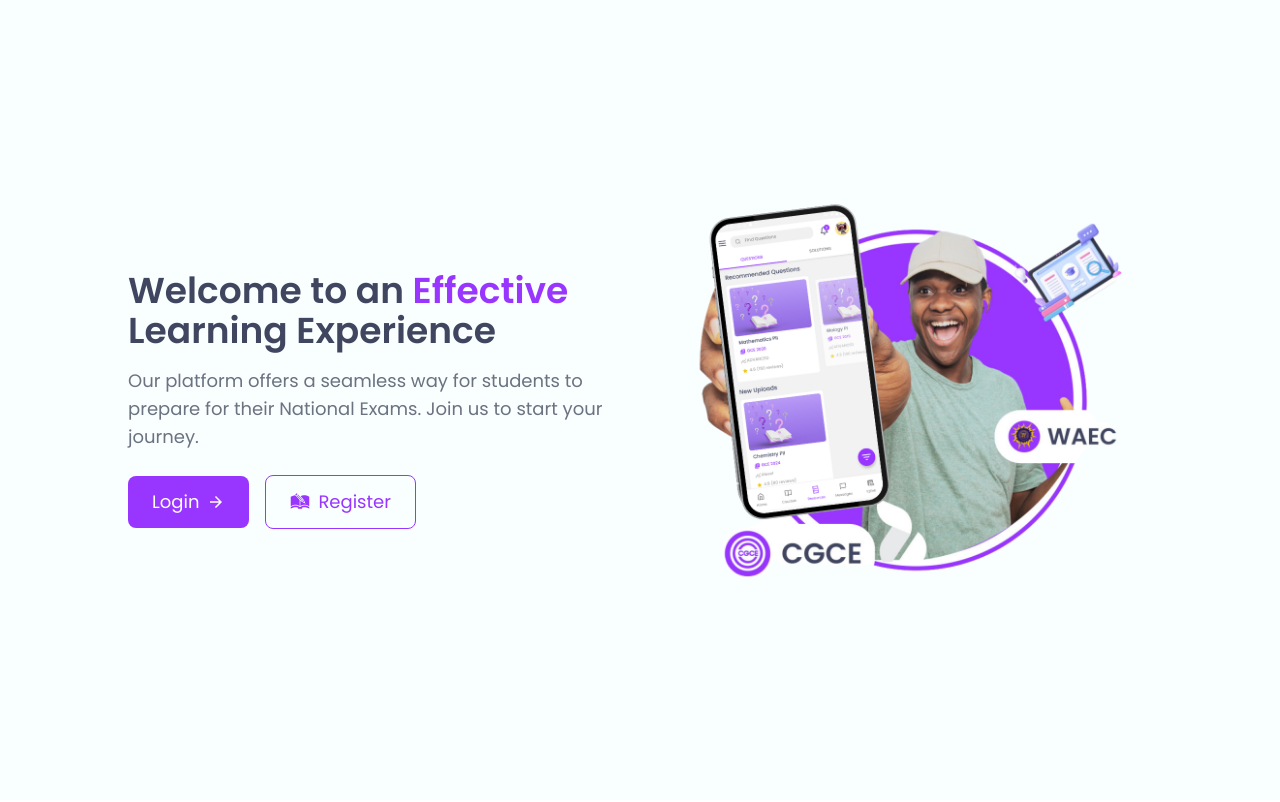
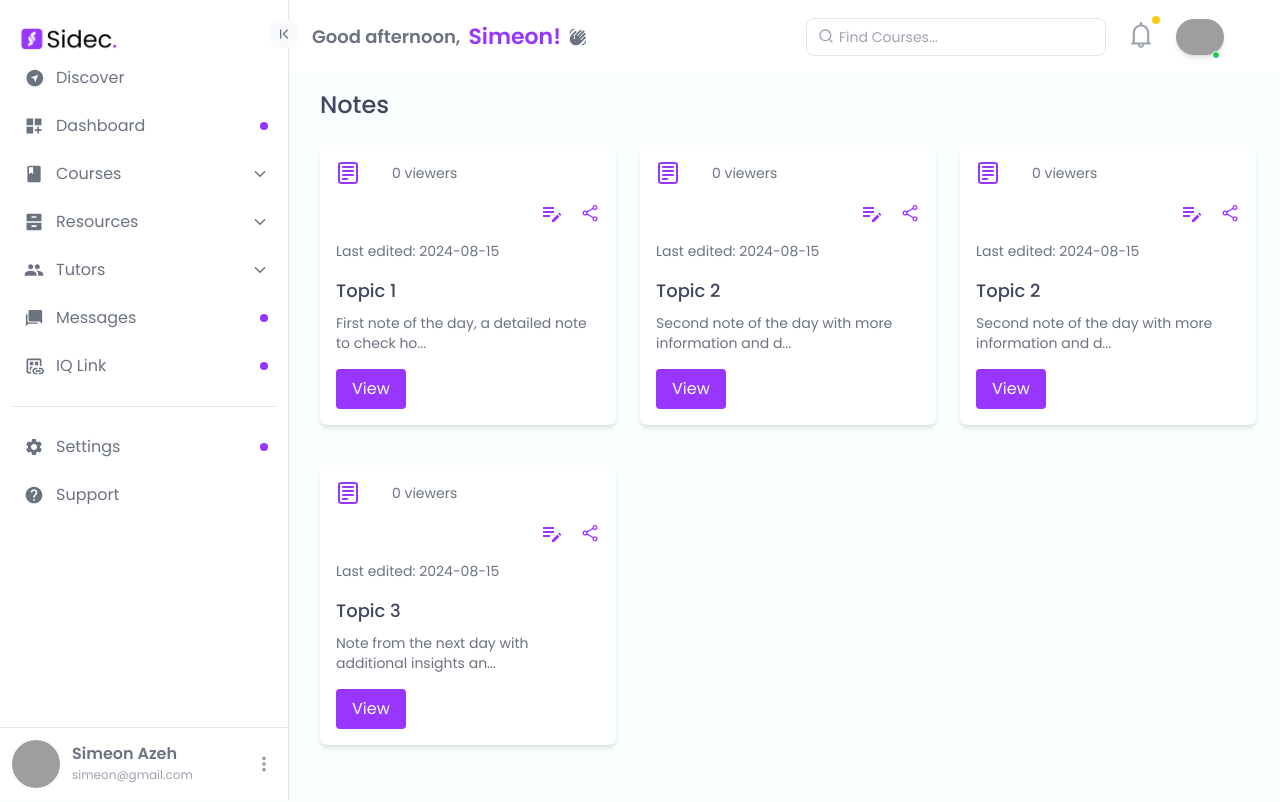
Before and after one commit to Simeon-Azeh/sidpreview, a React (Vite) app: page /Notes in a window 1280 px wide. Shown: the top 802 px of the page. Built offline with nearby package versions, Linux system fonts and the light colour scheme; grey boxes are pictures that could not be loaded.

Commit message:
updated notes

```diff
--- a/package.json
+++ b/package.json
@@ -14,6 +14,7 @@
     "antd": "^5.19.3",
     "aos": "^2.3.4",
     "chart.js": "^4.4.3",
+    "date-fns": "^3.6.0",
     "emoji-mart": "^5.6.0",
     "emoji-picker-react": "^4.11.1",
     "moment": "^2.30.1",
--- a/src/App.jsx
+++ b/src/App.jsx
@@ -31,6 +31,7 @@ import CourseEnrollment from './pages/Courses/CourseEnrollment';
 import Quiz from './pages/Resources/Quiz';
 import CourseMaterial from './pages/Courses/CourseMaterial';
 import ResourceDocs from './pages/Resources/ResourceDocs';
+import Notes from './pages/Courses/Notes';
 
 
 function ScrollToTop() {
@@ -85,6 +86,7 @@ function App() {
        <Route path="/messages" element={<Messages/>} />
        <Route path="/settings" element={<Settings/>} />
        <Route path="/support" element={<Support/>} />
+       <Route path="/Notes" element={<Notes/>} />
      </Routes>
      </BrowserRouter>
     </>
--- /dev/null
+++ b/src/components/Courses/NoteCard.jsx
@@ -0,0 +1,48 @@
+import React from 'react';
+import { CgNotes } from "react-icons/cg";
+import { IoShareSocialOutline } from "react-icons/io5";
+import { MdOutlineEditNote } from "react-icons/md";
+
+const NoteCard = ({ content, topic, viewers = [], lastEdited }) => {
+  return (
+    <div className="bg-white rounded-lg p-4 shadow-md mb-4 font-poppins">
+      {/* Notes icon and viewer section */}
+      <div className="flex items-center mb-4">
+       <p className='text-[#9835ff] text-2xl'><CgNotes /></p>
+        <div className="flex items-center ml-4">
+          {viewers.map((viewer, index) => (
+            <img
+              key={index}
+              src={viewer || 'https://via.placeholder.com/24'}
+              alt="viewer"
+              className="w-6 h-6 rounded-full border-2 border-white -ml-2"
+            />
+          ))}
+          <span className="ml-4 text-gray-500 text-sm">{viewers.length} viewers</span>
+        </div>
+      </div>
+
+      {/* Edit and Share buttons */}
+      <div className="flex justify-end mb-4 font-poppins">
+        <button className="ml-4 text-[#9835ff] text-2xl">
+        <MdOutlineEditNote />
+        </button>
+        <button className="ml-4 text-[#9835ff] text-xl">
+        <IoShareSocialOutline />
+        </button>
+      </div>
+
+      {/* Last edited text */}
+      <p className="text-sm text-gray-500 mb-4">Last edited: {lastEdited}</p>
+
+      {/* Truncated note and View button */}
+      <h3 className="text-lg font-medium text-[#404660] mb-2">{topic}</h3>
+      <p className="text-sm text-gray-500 mb-4">{`${content.slice(0, 50)}...`}</p>
+      <button className="bg-[#9835ff] text-white rounded px-4 py-2">
+        View
+      </button>
+    </div>
+  );
+};
+
+export default NoteCard;
--- a/src/index.css
+++ b/src/index.css
@@ -3,7 +3,9 @@
 @tailwind utilities;
 @import url('https://fonts.googleapis.com/css2?family=Poppins:ital,wght@0,100;0,200;0,300;0,400;0,500;0,600;0,700;0,800;0,900;1,100;1,200;1,300;1,400;1,500;1,600;1,700;1,800;1,900&display=swap');
 
-
+html {
+  scroll-behavior: smooth;
+}
 body {
   background-color: #f9feff;
 }
--- /dev/null
+++ b/src/pages/Courses/Notes.jsx
@@ -0,0 +1,173 @@
+import React, { useState } from 'react';
+import { format } from 'date-fns';
+import { Modal } from 'antd';
+import 'antd/dist/reset.css'; // or 'antd/dist/antd.css'
+
+import Sidebar, { SidebarItem, DropdownItem } from '../../components/Sidebar';
+import NoteCard from '../../components/Courses/NoteCard';
+import Navbar from '../../components/Navbar';
+import { Link } from 'react-router-dom';
+import { MdDashboardCustomize, MdPeople, MdBook, MdSettings, MdHelp, MdOutlineDatasetLinked } from 'react-icons/md';
+import { RiCompassDiscoverFill, RiArchiveDrawerFill } from 'react-icons/ri';
+import { IoMdChatbubbles } from 'react-icons/io';
+
+// Sample data for notes
+const notesData = [
+  {
+    date: '2024-08-12',
+    notes: [
+      { id: '1', content: 'First note of the day, a detailed note to check how it works in practice.', topic: 'Topic 1' },
+      { id: '2', content: 'Second note of the day with more information and details.', topic: 'Topic 2' },
+      { id: '3', content: 'Second note of the day with more information and details.', topic: 'Topic 2' },
+    ],
+  },
+  {
+    date: '2024-08-13',
+    notes: [
+      { id: '3', content: 'Note from the next day with additional insights and information.', topic: 'Topic 3' },
+    ],
+  },
+];
+
+const Notes = () => {
+  const [visibleNote, setVisibleNote] = useState(null);
+
+  const [visibleModal, setVisibleModal] = useState(false);
+
+  const handleViewClick = (note) => {
+    setVisibleNote(note);
+    setVisibleModal(true);
+  };
+
+  const handleCloseModal = () => {
+    setVisibleModal(false);
+    setVisibleNote(null);
+  };
+  return (
+    <div className="flex h-screen">
+      <div className='z-40'>
+        <Sidebar>
+          <Link to="/discover">
+            <SidebarItem icon={<RiCompassDiscoverFill size={20} />} text="Discover" />
+          </Link>
+          <Link to="/dashboard">
+            <SidebarItem icon={<MdDashboardCustomize size={20} />} text="Dashboard" alert />
+          </Link>
+
+          <SidebarItem icon={<MdBook size={20} />} text="Courses">
+            <Link to="/courses">
+              <DropdownItem text="All" />
+            </Link>
+            <Link to="/courses/arts">
+              <DropdownItem text="Arts" />
+            </Link>
+            <Link to="/courses/science">
+              <DropdownItem text="Science" />
+            </Link>
+            <Link to="/courses/tech">
+              <DropdownItem text="Technology" />
+            </Link>
+            <Link to="/courses/specialization">
+              <DropdownItem text="Specialization" />
+            </Link>
+          </SidebarItem>
+
+          <SidebarItem icon={<RiArchiveDrawerFill size={20} />} text="Resources">
+            <Link to="/resources">
+              <DropdownItem text="All" />
+            </Link>
+            <Link to="/resources/questions">
+              <DropdownItem text="Questions" />
+            </Link>
+            <Link to="/resources/solutions">
+              <DropdownItem text="Solutions" />
+            </Link>
+            <Link to="/resources/tests">
+              <DropdownItem text="Tests" />
+            </Link>
+          </SidebarItem>
+
+          <SidebarItem icon={<MdPeople size={20} />} text="Tutors">
+            <Link to="/tutors">
+              <DropdownItem text="All" />
+            </Link>
+            <Link to="/tutors/science">
+              <DropdownItem text="Science" />
+            </Link>
+            <Link to="/tutors/arts">
+              <DropdownItem text="Arts" />
+            </Link>
+            <Link to="/tutors/technology">
+              <DropdownItem text="Tech" />
+            </Link>
+            <Link to="/tutors/specialization">
+              <DropdownItem text="Specialization" />
+            </Link>
+          </SidebarItem>
+
+          <Link to="/messages">
+            <SidebarItem icon={<IoMdChatbubbles size={20} />} text="Messages" alert />
+          </Link>
+          <Link to="/iqlink">
+            <SidebarItem icon={<MdOutlineDatasetLinked size={20} />} text="IQ Link" alert />
+          </Link>
+          <hr className='my-4' />
+          <Link to="/settings">
+            <SidebarItem icon={<MdSettings size={20} />} text="Settings" alert />
+          </Link>
+          <Link to="/support">
+            <SidebarItem icon={<MdHelp size={20} />} text="Support" />
+          </Link>
+        </Sidebar>
+      </div>
+
+      <div className="flex-1 overflow-y-auto">
+        <div className="sticky top-0 z-10">
+          <Navbar />
+        </div>
+
+        {/* Notes content */}
+        <div className="w-full mx-auto lg:pl-16 font-poppins p-4 px-6">
+          <h1 className="text-2xl font-medium text-[#404660] mb-6">Notes</h1>
+          <div className="grid grid-cols-1 sm:grid-cols-2 lg:grid-cols-3 gap-6">
+            {notesData.flatMap((item) =>
+              item.notes.map((note) => (
+                <NoteCard
+                  key={note.id}
+                  content={note.content}
+                  topic={note.topic}
+                  lastEdited="2024-08-15"
+                >
+                  <button
+                    className="bg-blue-500 text-white rounded px-4 py-2 mt-4"
+                    onClick={() => handleViewClick(note)}
+                  >
+                    View
+                  </button>
+                </NoteCard>
+              ))
+            )}
+          </div>
+        </div>
+      </div>
+
+      {/* Ant Design Modal */}
+      <Modal
+  title={visibleNote ? visibleNote.topic : ''}
+  visible={visibleModal}
+  onCancel={handleCloseModal}
+  footer={null}
+>
+        {visibleNote && (
+          <div>
+            <h3 className="text-lg font-medium mb-2">{visibleNote.topic}</h3>
+            <p>{visibleNote.content}</p>
+            <p className="text-sm text-gray-500">Last edited: {format(new Date('2024-08-15'), 'MMMM dd, yyyy')}</p>
+          </div>
+        )}
+      </Modal>
+    </div>
+  );
+};
+
+export default Notes;
```
Also changed, not shown: 1 other file (tests, documents, lock files or other folders).
